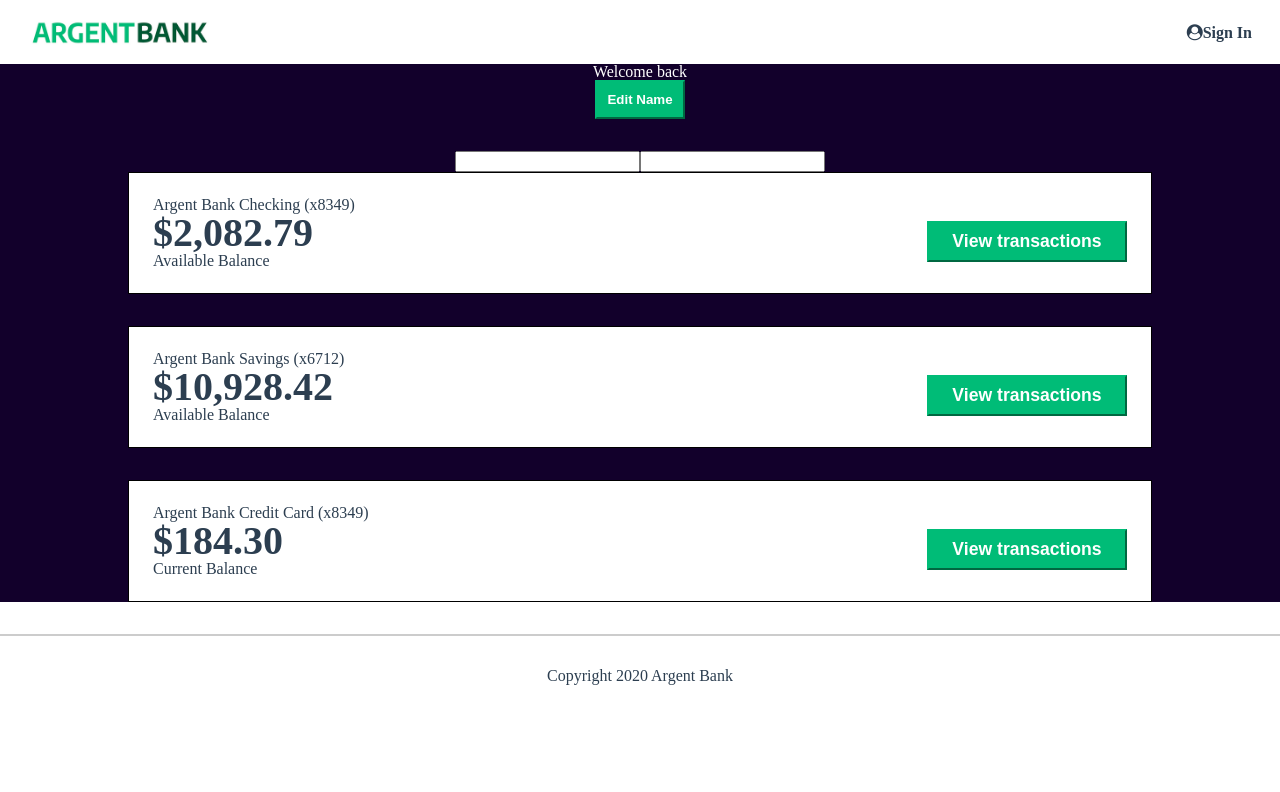
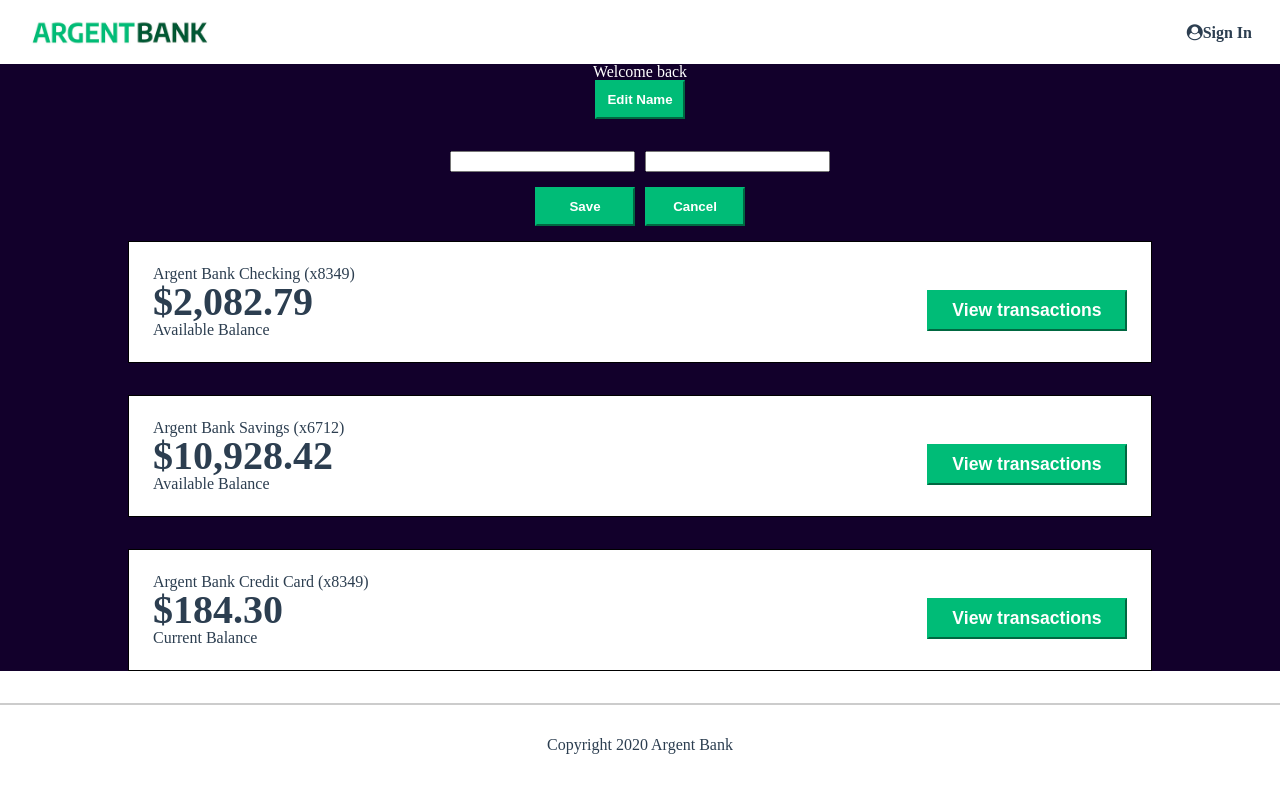
Before and after one commit to julien382/JulienHermain_P13_15-02-2023_frontend, a React (Create React App) app: page /user in a window 1280 px wide. Shown: the top 792 px of the page. Built offline with nearby package versions, Linux system fonts and the light colour scheme; no server answers.

Commit message:
editName button et css

```diff
--- a/src/components/User/User.css
+++ b/src/components/User/User.css
@@ -0,0 +1,31 @@
+.edit{
+    display: flex;
+    flex-direction: column;
+    justify-content: center;
+    align-items: center;
+}
+
+.editInput{
+    display: flex;
+    justify-content: center;
+    align-items: center;
+}
+
+.editInput > input{
+    margin-left: 5px;
+    margin-right: 5px;
+}
+
+.editButton{
+    display: flex;
+    justify-content: center;
+    align-items: center;
+}
+
+.editButton > button{
+    width: 100px;
+    margin-top: 15px;
+    margin-left: 5px;
+    margin-right: 5px;
+    margin-bottom: 15px;
+}
--- a/src/components/User/User.jsx
+++ b/src/components/User/User.jsx
@@ -59,8 +59,17 @@ const User = () => {
                 <button className="edit-button" onClick={handleEditButton}>Edit Name</button>
             </div>
 
-            <input type="text" name="firstName" onChange={handleNameChange } />
-            <input type="text" name="lastName" onChange={handleNameChange } />
+            <div className='edit'>
+              <div className='editInput'>
+                <input type="text" name="firstName" onChange={handleNameChange } placeholder={firstName}/>
+                <input type="text" name="lastName" onChange={handleNameChange } placeholder={lastName}/>
+              </div>
+              <div className='editButton'>
+                <button className="edit-button" >Save</button>
+                <button className="edit-button" >Cancel</button>
+              </div>
+
+            </div>
 
             <h2 className="sr-only">Accounts</h2>
             <section className="account">
```
